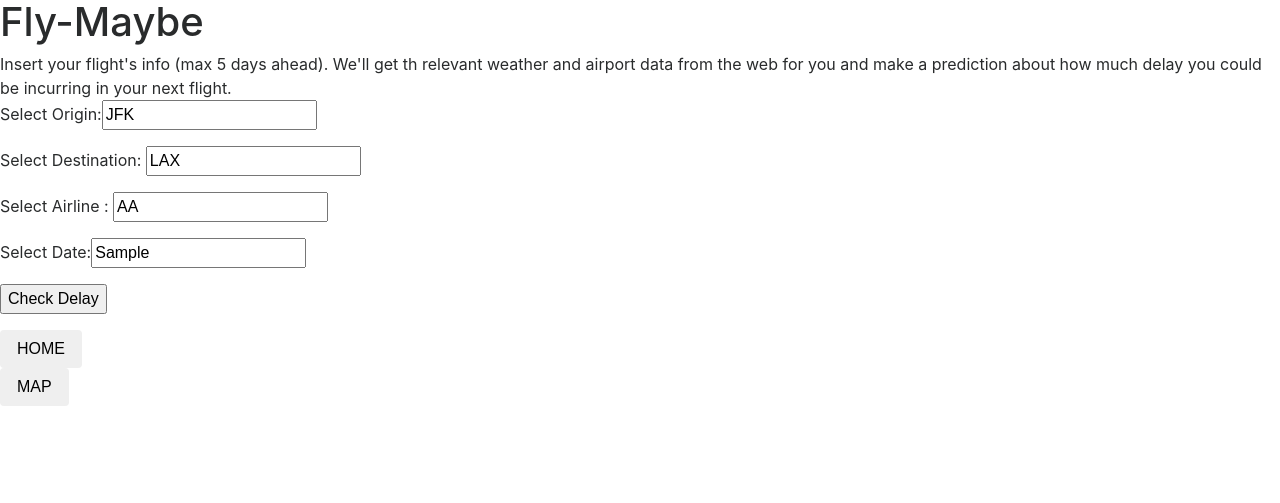
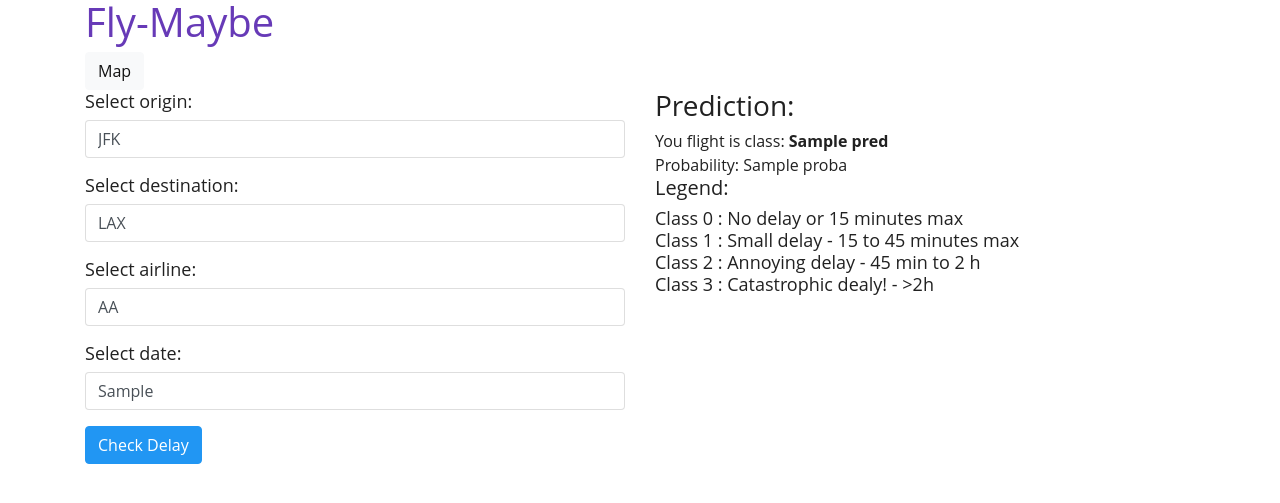
Before and after one commit to massivezzoli/fly-maybe, a Python web app: template templates/getdata.html in a window 1280 px wide. Shown: the top 503 px of the page. Run offline with Jinja, Linux system fonts and the light colour scheme; the template is opened without the code that fills it: most values are stand-ins (such as "Sample title", 1, 10 or a date in 2020).

Commit message:
new page

```diff
--- a/sass/screen.scss
+++ b/sass/screen.scss
@@ -24,8 +24,8 @@ html {
 
 body {
 	@extend .font-body;
-	background: $black;
-	color: $gray;
+	background: $white;
+	color: $black;
 }
 
 @import "libs/typography"; 					// Base level typography
--- a/templates/getdata.html
+++ b/templates/getdata.html
@@ -1,33 +1,56 @@
-<!DOCTYPE html>
-<html>
-<head>
-    <meta charset="utf-8">
-    <title>FLIGHTS</title>
-    <link rel=stylesheet type=text/css href='{{ url_for('static',filename='bootstrap.css')}}'>
-</head>
-<title>Airline-delay-Prediction App</title>
-<body>
-<h1>Fly-Maybe</h1>
-<div>
-    Insert your flight's info (max 5 days ahead).
-    We'll get th relevant weather and airport data from the web for you and make
-    a prediction about how much delay you could be incurring in your next flight.
+{% extends "layout.html" %}
+{% block content %}
+<header class="pages-header">
+	<div class="container">
+		<div class="row">
+			<div class="col-12">
+				<a href="/"><h1>Fly-Maybe</h1></a>
+				<a class="btn btn-light" href="/#map">Map</a>
+			</div>
+		</div>
+	</div>
+</header>
+<div class="container">
+	<div class="row">
+		<div class="col-12 col-sm-4 col-md-6">
+			<!--  form -->
+			<form action = "/getdata" method="POST">
+   				<div class="form-group">
+	   				<label for="origin">Select origin:</label>
+	   				<input name="origin" type ="text" value="JFK" class="form-control" />
+   				</div>
+   				<div class="form-group">
+   					<label for="dest">Select destination:</label>
+   					<input name="dest" type ="text" value="LAX" class="form-control" />
+   				</div>
+   				<div class="form-group">
+	   				<label for="unique_carrier">Select airline:</label>
+	   				<input name="unique_carrier" type="text" value="AA" class="form-control" />
+   				</div>
+   				<div class="form-group">
+	   				<label for="date">Select date:</label>
+	   				<input name="date" type="text" class="form-control" value="{{ dt_string }}" />
+   				</div>
+   				<input type="submit" value="Check Delay" class="btn btn-primary" />
+			</form>
+		</div>
+		<div class="col-12 col-sm-8 col-md-6">
+			<!-- results -->
+			<div class="results-wrap">
+				<h3>Prediction:</h3>
+				<div>You flight is class: <strong>{{ pred }}</strong></div>
+				<div>Probability: {{ proba }}</div>
+				<div>
+					<h5>Legend:</h5>
+					<ul>
+						<li>Class 0 : No delay or 15 minutes max</li>
+						<li>Class 1 : Small delay - 15 to 45 minutes max</li>
+						<li>Class 2 : Annoying delay - 45 min to 2 h</li>
+						<li>Class 3 : Catastrophic dealy! - >2h</li>
+					</ul>
+				</div>
+      		</div>
+		</div>
+	</div>
 </div>
-<form action = "/getdelay" method="POST">
-    <p> Select Origin:<input name="origin" type ="text" value="JFK" /> </p>
-    <p> Select Destination: <input name="dest" type ="text" value="LAX" /> </p>
-    <p> Select Airline : <input name="unique_carrier" type="text" value="AA"></p>
-    <p> Select Date:<input name="date" type ="text" value= {{ dt_string }} /> </p>
-    <p> <input type ="submit" value="Check Delay" /> </p>
-</form>
-<div class=metanav>
-<form method='get' action='/index'>
-    <button class="btn btn-default button1" name="map"> HOME </button>
-</form>
-
-<form method='get' action='/getmap'>
-    <button class="btn btn-default button1" name="map"> MAP </button>
-</form>
-</div>
-</body>
-</html>
+{% endblock %}
--- a/templates/index.html
+++ b/templates/index.html
@@ -27,8 +27,8 @@
                         expect a smooth journey or not.</p>
                     </div>
                     <div class="homepage-nav">
-                        <button class="btn btn-light" href="#map">Map</button>
-                        <button class="btn btn-light" href="/getdata">Prediction</button>
+                        <a class="btn btn-light" href="#map">Map</a>
+                        <a class="btn btn-light" href="/getdata">Prediction</a>
                     </div>
                 </div>
             </div>
```
Also changed, not shown: app.py (+57 -16 lines), static/assets/css/screen.css.
